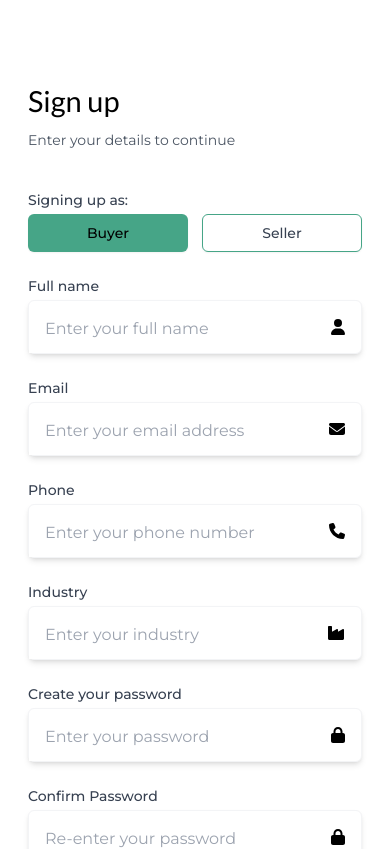
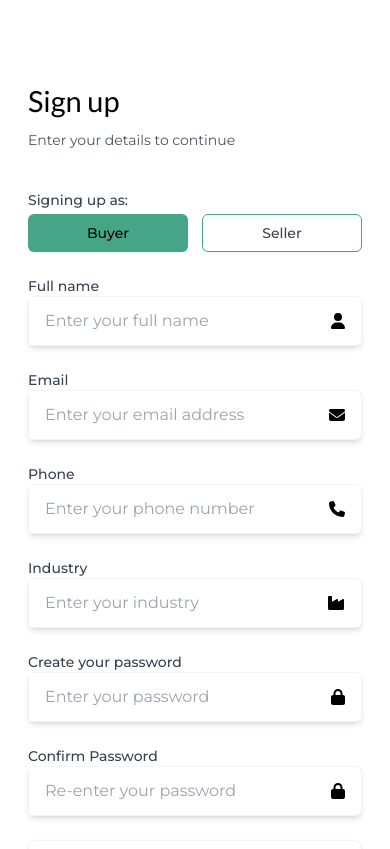
Before and after one commit to naufalzs/ilaktra-next, a Next.js app: page /signup in a window 390 px wide. Shown: the top 849 px of the page. Built offline with nearby package versions, Linux system fonts and the light colour scheme.

Commit message:
feat: create textInput component

```diff
--- a/src/app/(auth)/login/page.js
+++ b/src/app/(auth)/login/page.js
@@ -1,43 +1,15 @@
 import React from "react";
-import { FontAwesomeIcon } from "@fortawesome/react-fontawesome";
 import { faEnvelope, faEye } from "@fortawesome/free-solid-svg-icons";
 import Link from "next/link";
-import { Checkbox } from "@/components";
-
-const TextInput = ({
-  htmlFor,
-  label,
-  type,
-  name,
-  id,
-  autoComplete,
-  placeholder,
-  required,
-  icon,
-}) => (
-  <div className="flex-col flex space-y-4">
-    <label
-      htmlFor={htmlFor}
-      className="block text-sm font-medium text-gray-700"
-    >
-      {label}
-    </label>
-    <div className="w-full shadow-sm sm:text-sm border-gray-300 bg-white  rounded-full overflow-hidden flex items-center">
-      <input
-        type={type}
-        name={name}
-        id={id}
-        autoComplete={autoComplete}
-        placeholder={placeholder}
-        required={required}
-        className="mt-1 flex-1 py-3 pl-4 rounded-l-md bg-white border-none focus:outline-none hover:border-none active:border-none"
-      />
-      <FontAwesomeIcon icon={icon} height={14} className="pr-4" />
-    </div>
-  </div>
-);
+import { Checkbox, TextInput } from "@/components";
 
 export default function LoginPage() {
+  const inputStyle = {
+    className: "flex-col flex space-y-4",
+    classNameContainer: "shadow-sm rounded-full overflow-hidden",
+    classNameInput: "rounded-l-md",
+  };
+
   return (
     <div className="min-h-screen flex flex-col items-center justify-center bg-gray-50 py-12 px-4 sm:px-6 lg:px-8">
       <div className="max-w-md w-full space-y-8">
@@ -60,6 +32,9 @@ export default function LoginPage() {
               placeholder="Enter your email address"
               required
               icon={faEnvelope}
+              className={inputStyle.className}
+              classNameContainer={inputStyle.classNameContainer}
+              classNameInput={inputStyle.classNameInput}
             />
             <TextInput
               htmlFor="password"
@@ -71,6 +46,9 @@ export default function LoginPage() {
               placeholder="Enter your password"
               required
               icon={faEye}
+              className={inputStyle.className}
+              classNameContainer={inputStyle.classNameContainer}
+              classNameInput={inputStyle.classNameInput}
             />
           </div>
 
--- a/src/app/(auth)/signup/page.js
+++ b/src/app/(auth)/signup/page.js
@@ -6,47 +6,17 @@ import {
   faPhone,
   faUser,
 } from "@fortawesome/free-solid-svg-icons";
-import { FontAwesomeIcon } from "@fortawesome/react-fontawesome";
 import Link from "next/link";
 import Image from "next/image";
-import { Captcha, Checkbox } from "@/components";
-
-const TextInput = ({
-  htmlFor,
-  label,
-  type,
-  name,
-  id,
-  autoComplete,
-  placeholder,
-  required,
-  icon,
-}) => (
-  <div>
-    <label
-      htmlFor={htmlFor}
-      className="block text-sm font-medium text-gray-700 mb-1"
-    >
-      {label}
-    </label>
-    <div className="w-full shadow-md border sm:text-sm border-gray-100 bg-white rounded-md flex items-center justify-center">
-      <input
-        type={type}
-        name={name}
-        id={id}
-        autoComplete={autoComplete}
-        placeholder={placeholder}
-        required={required}
-        className="mt-1 bg-white border-none focus:outline-none hover:border-none active:border-none flex-1 py-3 pl-4"
-      />
-      <FontAwesomeIcon icon={icon} height={14} className="pr-4" />
-    </div>
-  </div>
-);
+import { Captcha, Checkbox, TextInput } from "@/components";
 
 export default function SignupPage() {
   const imgUrl =
     "https://images.unsplash.com/photo-1553413077-190dd305871c?crop=entropy&cs=tinysrgb&fit=max&fm=jpg&ixid=M3wyMDUzMDJ8MHwxfHNlYXJjaHwxfHx3YXJlaG91c2V8ZW58MXx8fHwxNjk5MzAxNDk4fDA&ixlib=rb-4.0.3&q=80&w=1080";
+
+  const inputStyle = {
+    classNameContainer: "shadow-md rounded-md",
+  };
   return (
     <>
       <div className="min-h-screen w-full flex overflow-hidden">
@@ -97,6 +67,7 @@ export default function SignupPage() {
 
                 {/* Input List */}
                 <TextInput
+                  classNameContainer={inputStyle.classNameContainer}
                   htmlFor="full-name"
                   label="Full name"
                   type="text"
@@ -109,6 +80,7 @@ export default function SignupPage() {
                 />
 
                 <TextInput
+                  classNameContainer={inputStyle.classNameContainer}
                   htmlFor="email"
                   label="Email"
                   type="email"
@@ -121,6 +93,7 @@ export default function SignupPage() {
                 />
 
                 <TextInput
+                  classNameContainer={inputStyle.classNameContainer}
                   htmlFor="phone"
                   label="Phone"
                   type="tel"
@@ -133,6 +106,7 @@ export default function SignupPage() {
                 />
 
                 <TextInput
+                  classNameContainer={inputStyle.classNameContainer}
                   htmlFor="industry"
                   label="Industry"
                   type="text"
@@ -144,6 +118,7 @@ export default function SignupPage() {
                 />
 
                 <TextInput
+                  classNameContainer={inputStyle.classNameContainer}
                   htmlFor="password"
                   label="Create your password"
                   type="password"
@@ -156,6 +131,7 @@ export default function SignupPage() {
                 />
 
                 <TextInput
+                  classNameContainer={inputStyle.classNameContainer}
                   htmlFor="confirm-password"
                   label="Confirm Password"
                   type="password"
--- /dev/null
+++ b/src/components/TextInput.jsx
@@ -0,0 +1,41 @@
+import { FontAwesomeIcon } from "@fortawesome/react-fontawesome";
+
+const TextInput = ({
+  htmlFor,
+  label,
+  type,
+  name,
+  id,
+  autoComplete,
+  placeholder,
+  required,
+  icon,
+  className,
+  classNameContainer,
+  classNameInput,
+}) => (
+  <div className={className}>
+    <label
+      htmlFor={htmlFor}
+      className="block text-sm font-medium text-gray-700"
+    >
+      {label}
+    </label>
+    <div
+      className={`w-full sm:text-sm border border-gray-100 bg-white flex justify-center items-center ${classNameContainer}`}
+    >
+      <input
+        type={type}
+        name={name}
+        id={id}
+        autoComplete={autoComplete}
+        placeholder={placeholder}
+        required={required}
+        className={`flex-1 py-3 pl-4 bg-white border-none focus:outline-none hover:border-none active:border-none ${classNameInput}`}
+      />
+      <FontAwesomeIcon icon={icon} height={14} className="pr-4" />
+    </div>
+  </div>
+);
+
+export default TextInput;
--- a/src/components/index.js
+++ b/src/components/index.js
@@ -2,6 +2,7 @@ export { default as NavbarMain } from "./Navbar/Main";
 export { default as NavbarDashboard } from "./Navbar/Dashboard";
 export { default as Sidebar } from "./Sidebar";
 export { default as Footer } from "./Footer";
+export { default as TextInput } from "./TextInput";
 export { default as CustomInput } from "./CustomInput";
 export { default as Card } from "./Card";
 export { default as Captcha } from "./Captcha";
--- a/src/containers/PostRFQForm.jsx
+++ b/src/containers/PostRFQForm.jsx
@@ -14,7 +14,7 @@ import Link from "next/link";
 import { H1 } from "@/components/Heading";
 import { Captcha, Checkbox } from "@/components";
 
-const TextInput = ({
+const TextInputRFQ = ({
   htmlFor,
   label,
   type,
@@ -140,7 +140,7 @@ const PostRFQForm = ({ isDashboard, isLogin }) => {
         <div className="flex flex-col md:grid md:grid-cols-2 md:gap-6">
           {!isLogin && !isDashboard && (
             <>
-              <TextInput
+              <TextInputRFQ
                 htmlFor="full-name"
                 label="Full name"
                 type="text"
@@ -150,7 +150,7 @@ const PostRFQForm = ({ isDashboard, isLogin }) => {
                 icon={faUser}
               />
 
-              <TextInput
+              <TextInputRFQ
                 htmlFor="email"
                 label="Email"
                 type="email"
@@ -160,7 +160,7 @@ const PostRFQForm = ({ isDashboard, isLogin }) => {
                 icon={faEnvelope}
               />
 
-              <TextInput
+              <TextInputRFQ
                 htmlFor="phone"
                 label="Phone"
                 type="tel"
@@ -170,7 +170,7 @@ const PostRFQForm = ({ isDashboard, isLogin }) => {
                 icon={faPhone}
               />
 
-              <TextInput
+              <TextInputRFQ
                 htmlFor="industry"
                 label="Industry"
                 type="text"
@@ -180,7 +180,7 @@ const PostRFQForm = ({ isDashboard, isLogin }) => {
                 icon={faCartShopping}
               />
 
-              <TextInput
+              <TextInputRFQ
                 htmlFor="password"
                 label="Create your password"
                 type="password"
@@ -190,7 +190,7 @@ const PostRFQForm = ({ isDashboard, isLogin }) => {
                 icon={faLock}
               />
 
-              <TextInput
+              <TextInputRFQ
                 htmlFor="confirm-password"
                 label="Confirm password"
                 type="confirm-password"
@@ -234,7 +234,7 @@ const PostRFQForm = ({ isDashboard, isLogin }) => {
             </div>
           )}
 
-          <TextInput
+          <TextInputRFQ
             htmlFor="moq"
             label="MOQ (Minimum Order Quantity)"
             type="number"
```
